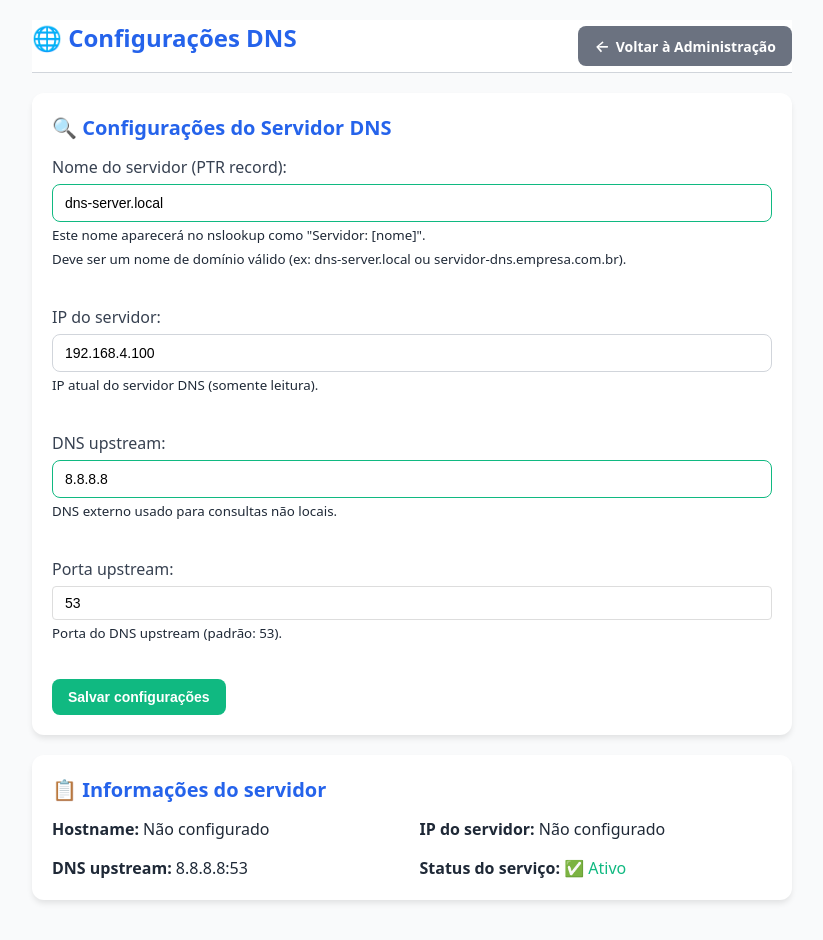
After one commit to rosariomarcose/dns-server, a Flask app: template dns-server/templates/dns_server_settings.html in a window 1280 px wide. The commit adds this page. Shown: the whole page, without its empty margins (228-1051 px from the left). Run offline with Flask 3, Linux system fonts and the light colour scheme; the template is opened without the code that fills it, so the values that code supplies are empty; parts of the project's set-up code (start-up, migrations or seed data) failed here and were passed over.

```diff
--- a/dns-server/app.py
+++ b/dns-server/app.py
@@ -811,6 +811,58 @@ def ssl_settings():
                           ssl_config=resolver.ssl_config,
                           user=session["user"])
 
+@app.route("/dns-server-settings", methods=["GET", "POST"])
+@login_required
+def dns_server_settings():
+    """Configurações do servidor DNS"""
+    if not session.get("is_admin"):
+        flash("Acesso negado. Somente administrador.", "danger")
+        return redirect("/")
+
+    if request.method == "POST":
+        server_hostname = request.form.get("server_hostname", "").strip()
+        upstream_dns = request.form.get("upstream_dns", "").strip()
+        upstream_port = int(request.form.get("upstream_port", 53))
+
+        # Salvar configurações DNS
+        dns_config = {
+            "server_hostname": server_hostname,
+            "server_ip": "192.168.4.100",  # IP fixo do servidor
+            "upstream_dns": upstream_dns,
+            "upstream_port": upstream_port
+        }
+
+        # Salvar no arquivo de configuração
+        dns_config_file = "/app/data/dns_config.json"
+        with open(dns_config_file, "w") as f:
+            json.dump(dns_config, f, indent=2)
+
+        # Atualizar variáveis globais
+        global UPSTREAM_DNS, UPSTREAM_PORT
+        UPSTREAM_DNS = upstream_dns
+        UPSTREAM_PORT = upstream_port
+
+        flash("Configurações DNS salvas com sucesso!", "success")
+        return redirect("/dns-server-settings")
+
+    # Carregar configurações atuais
+    dns_config_file = "/app/data/dns_config.json"
+    if os.path.exists(dns_config_file):
+        with open(dns_config_file, "r") as f:
+            dns_config = json.load(f)
+    else:
+        dns_config = {
+            "server_hostname": "dns-server.local",
+            "server_ip": "192.168.4.100",
+            "upstream_dns": "8.8.8.8",
+            "upstream_port": 53
+        }
+
+    return render_template("dns_server_settings.html",
+                          dns_config=dns_config,
+                          user=session["user"],
+                          is_admin=session.get("is_admin", False))
+
 @app.route("/ssl-ca-settings", methods=["GET", "POST"])
 @login_required
 def ssl_ca_settings():
--- a/dns-server/dns_server.py
+++ b/dns-server/dns_server.py
@@ -5,12 +5,20 @@ import json
 import socket
 import subprocess
 import re
-from dnslib import DNSRecord, RR, A, TXT
+from dnslib import DNSRecord, RR, A, TXT, PTR
 from dnslib.server import DNSServer, DNSLogger
 
 DATA_FILE = "/app/data/hosts.json"
 UPSTREAM_DNS = "8.8.8.8"
 UPSTREAM_PORT = 53
+
+# Carregar configurações DNS se existirem
+dns_config_file = "/app/data/dns_config.json"
+if os.path.exists(dns_config_file):
+    with open(dns_config_file, "r") as f:
+        dns_config = json.load(f)
+        UPSTREAM_DNS = dns_config.get("upstream_dns", "8.8.8.8")
+        UPSTREAM_PORT = dns_config.get("upstream_port", 53)
 
 class CustomResolver:
     def __init__(self):
@@ -396,11 +404,18 @@ server {
     ssl_certificate_key key_file;
     ssl_protocols TLSv1.2 TLSv1.3;
     location / {
-        proxy_pass http://ip:ssl_port;
+        proxy_pass http://ip:http_port;
         proxy_set_header Host $host;
         proxy_set_header X-Real-IP $remote_addr;
         proxy_set_header X-Forwarded-For $proxy_add_x_forwarded_for;
         proxy_set_header X-Forwarded-Proto $scheme;
+
+        # Configurações adicionais para melhor compatibilidade
+        proxy_buffering off;
+        proxy_request_buffering off;
+        proxy_http_version 1.1;
+        proxy_set_header Connection "";
+        proxy_ssl_verify off;
     }
 }
 """
@@ -739,6 +754,27 @@ server {
         if any(local_domain in qname for local_domain in ['dns-server', 'homolog', 'dev', 'publicacao']):
             print(f"[DEBUG] Query LOCAL recebida: {qname} (type: {qtype})")
 
+        # PTR records para reverse DNS (mostrar nome do servidor no nslookup)
+        if qtype == 12:  # PTR record
+            # Carregar nome do servidor da configuração
+            server_hostname = "dns-server.local"
+            dns_config_file = "/app/data/dns_config.json"
+            if os.path.exists(dns_config_file):
+                with open(dns_config_file, "r") as f:
+                    dns_config = json.load(f)
+                    server_hostname = dns_config.get("server_hostname", "dns-server.local")
+
+            # Mapeamento IP -> Nome para o servidor DNS
+            ptr_records = {
+                "100.4.168.192.in-addr.arpa": server_hostname,
+                "192.168.4.100": server_hostname
+            }
+
+            if qname in ptr_records:
+                reply.add_answer(RR(qname, qtype, rdata=PTR(ptr_records[qname]), ttl=60))
+                print(f"[PTR] {qname} → {ptr_records[qname]}")
+                return reply
+
         # Resposta para consultas TXT com informações SSL
         if qtype == 16:  # TXT record
             ssl_info = self.get_ssl_info(qname)
@@ -799,6 +835,16 @@ def start_dns_server(resolver):
     print("   - Suporte a registros SSL/TXT para hosts locais")
     server.start_thread()
 
+    # Adicionar PTR record para o servidor DNS (reverse DNS)
+    import socket
+    hostname = socket.gethostname()
+    try:
+        # Tentar obter IP do hostname
+        ip_addr = socket.gethostbyname(hostname)
+        print(f"📋 PTR record configurado: {ip_addr} → {hostname}")
+    except Exception as e:
+        print(f"⚠️ Não foi possível configurar PTR record: {e}")
+
 def health_monitor(resolver):
     print("🩺 Monitor de saúde iniciado (a cada 30s)")
     while True:
--- a/dns-server/templates/admin.html
+++ b/dns-server/templates/admin.html
@@ -15,6 +15,12 @@
 
   <!-- Ações rápidas -->
   <div class="quick-actions">
+    <a href="{{ url_for('dns_server_settings') }}" class="action-card">
+      <div class="action-icon">🌐</div>
+      <div class="action-title">Configurações DNS</div>
+      <div class="action-desc">Nome do servidor e configurações PTR</div>
+    </a>
+
     <a href="{{ url_for('ssl_ca_settings') }}" class="action-card">
       <div class="action-icon">🏛️</div>
       <div class="action-title">Autoridade Certificadora</div>
--- /dev/null
+++ b/dns-server/templates/dns_server_settings.html
@@ -0,0 +1,164 @@
+{% extends "base.html" %}
+
+{% block title %}Configurações DNS - Painel DNS{% endblock %}
+
+{% block content %}
+<div class="container">
+  <div class="topbar">
+    <h2>🌐 Configurações DNS</h2>
+    <div class="topbar-actions">
+      <a href="{{ url_for('admin_panel') }}" class="btn-secondary">
+        <i class="icon">←</i> Voltar à Administração
+      </a>
+    </div>
+  </div>
+
+  <div class="card">
+    <h3>🔍 Configurações do Servidor DNS</h3>
+    <form method="post" action="/dns-server-settings">
+      <div style="display: grid; gap: 20px;">
+
+        <div class="form-group">
+          <label for="server_hostname">Nome do servidor (PTR record):</label>
+          <input type="text" id="server_hostname" name="server_hostname"
+                 value="{{ dns_config.server_hostname or 'dns-server.local' }}"
+                 placeholder="Ex: dns-server.local"
+                 pattern="^[a-zA-Z0-9]([a-zA-Z0-9\.\-_]{0,61}[a-zA-Z0-9])?$"
+                 title="Nome válido para domínio (letras, números, pontos, hífens e underscores)">
+          <small class="form-help">
+            Este nome aparecerá no nslookup como "Servidor: [nome]".<br>
+            Deve ser um nome de domínio válido (ex: dns-server.local ou servidor-dns.empresa.com.br).
+          </small>
+        </div>
+
+        <div class="form-group">
+          <label for="server_ip">IP do servidor:</label>
+          <input type="text" id="server_ip" name="server_ip"
+                 value="{{ dns_config.server_ip or '192.168.4.100' }}"
+                 placeholder="192.168.4.100"
+                 readonly>
+          <small class="form-help">
+            IP atual do servidor DNS (somente leitura).
+          </small>
+        </div>
+
+        <div class="form-group">
+          <label for="upstream_dns">DNS upstream:</label>
+          <input type="text" id="upstream_dns" name="upstream_dns"
+                 value="{{ dns_config.upstream_dns or '8.8.8.8' }}"
+                 placeholder="8.8.8.8"
+                 pattern="^(\d{1,3}\.){3}\d{1,3}$"
+                 title="Endereço IP válido (ex: 8.8.8.8)">
+          <small class="form-help">
+            DNS externo usado para consultas não locais.
+          </small>
+        </div>
+
+        <div class="form-group">
+          <label for="upstream_port">Porta upstream:</label>
+          <input type="number" id="upstream_port" name="upstream_port"
+                 value="{{ dns_config.upstream_port or 53 }}"
+                 min="1" max="65535">
+          <small class="form-help">
+            Porta do DNS upstream (padrão: 53).
+          </small>
+        </div>
+
+      </div>
+
+      <div style="margin-top: 20px;">
+        <button type="submit" class="btn-success">Salvar configurações</button>
+      </div>
+    </form>
+  </div>
+
+  <div class="card">
+    <h3>📋 Informações do servidor</h3>
+    <div style="display: grid; grid-template-columns: repeat(auto-fit, minmax(250px, 1fr)); gap: 15px;">
+      <div>
+        <strong>Hostname:</strong> {{ dns_config.server_hostname or 'Não configurado' }}
+      </div>
+      <div>
+        <strong>IP do servidor:</strong> {{ dns_config.server_ip or 'Não configurado' }}
+      </div>
+      <div>
+        <strong>DNS upstream:</strong> {{ dns_config.upstream_dns or '8.8.8.8' }}:{{ dns_config.upstream_port or 53 }}
+      </div>
+      <div>
+        <strong>Status do serviço:</strong>
+        <span style="color: var(--success);">✅ Ativo</span>
+      </div>
+    </div>
+  </div>
+
+</div>
+{% endblock %}
+
+{% block scripts %}
+<script>
+// Validação do formulário
+document.addEventListener('DOMContentLoaded', function() {
+  const form = document.querySelector('form');
+
+  form.addEventListener('submit', function(e) {
+    const hostname = document.getElementById('server_hostname').value.trim();
+    const upstreamDns = document.getElementById('upstream_dns').value.trim();
+
+    // Validar hostname
+    const hostnamePattern = /^[a-zA-Z0-9]([a-zA-Z0-9\.\-_]{0,61}[a-zA-Z0-9])?$/;
+    if (!hostnamePattern.test(hostname)) {
+      e.preventDefault();
+      showToast('Nome do servidor inválido. Use apenas letras, números, pontos, hífens e underscores.', 'warning');
+      return;
+    }
+
+    // Validar IP do upstream DNS
+    const ipPattern = /^(\d{1,3}\.){3}\d{1,3}$/;
+    if (!ipPattern.test(upstreamDns)) {
+      e.preventDefault();
+      showToast('DNS upstream deve ser um endereço IP válido (ex: 8.8.8.8).', 'warning');
+      return;
+    }
+
+    // Validar octetos do IP
+    const octets = upstreamDns.split('.');
+    for (let octet of octets) {
+      const num = parseInt(octet);
+      if (num < 0 || num > 255) {
+        e.preventDefault();
+        showToast('DNS upstream contém octeto inválido (deve ser 0-255).', 'warning');
+        return;
+      }
+    }
+
+    showToast('Configurações salvas com sucesso!', 'success');
+  });
+});
+
+// Função showToast
+function showToast(message, type = "success") {
+  const container = document.getElementById('toast-container') || document.body;
+  const toast = document.createElement('div');
+  toast.className = 'toast show';
+  toast.textContent = message;
+
+  switch(type) {
+    case 'success': toast.style.background = 'var(--success)'; break;
+    case 'danger': toast.style.background = 'var(--danger)'; break;
+    case 'warning': toast.style.background = 'var(--warning)'; break;
+    default: toast.style.background = 'var(--gray)';
+  }
+
+  container.appendChild(toast);
+
+  setTimeout(() => {
+    toast.classList.remove('show');
+    setTimeout(() => {
+      if (container.contains(toast)) {
+        container.removeChild(toast);
+      }
+    }, 300);
+  }, 3000);
+}
+</script>
+{% endblock %}
--- a/docker-compose.yaml
+++ b/docker-compose.yaml
@@ -17,10 +17,10 @@ services:
 
 ## Se atribuir IP fixo, remover essa configuração de ports:
     ports:
-      - "8000:8000"
       - "53:53/udp"
       - "80:80"
       - "443:443"
+      - "8000:8000"
 
 ## Habilitar configuração se for atribuir IP fixo de rede ao container:
 #     networks:
```
Also changed, not shown: 3 other files.
